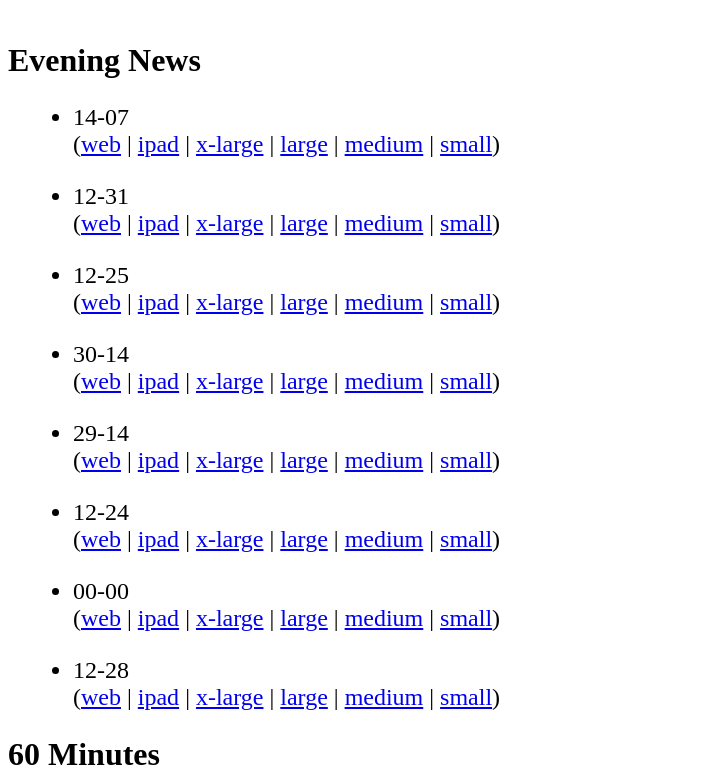
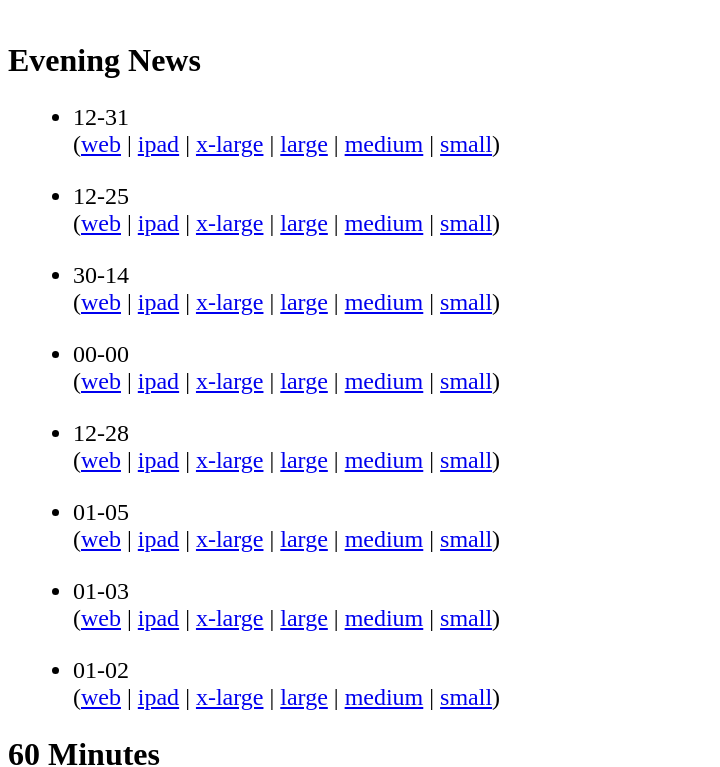
Before and after one commit to jkutner/cbsfeed, a Jekyll site: the page built from index.html, in a window 1280 px wide. Shown: the part 243-1010 px from the top of the page, without its empty margins (0-720 px from the left). Built offline with Jekyll 4.4.1, drawn with Linux system fonts in a browser that asks for light colours; nearby versions of some CDN libraries; some of the changed lines change nothing that is shown.

Commit message:
Updating with latest episdoes

```diff
--- a/_data/evening_news.yml
+++ b/_data/evening_news.yml
@@ -1,13 +1,4 @@
 ---
-- title: 14-07
-  links:
-    orig: /videos/14-7-year-old-survivor-key-in-ky-plane-crash-investigation-previewing-ces-2015-what-to-expect-in-tech/
-    ipad: ipad-streaming.cbsnews.com/media/mpx/2015/01/05/379924035584/EN_FULL_010415_327410_500/EN_FULL_010415_327410_500.m3u8
-    mp4_240: media\/2015\/01\/05\/379924035584\/EN_FULL_010415_322408_240.mp4
-    mp4_740: media\/2015\/01\/05\/379974035584\/EN_FULL_010415_327408_740.mp4
-    mp4_796: media\/2015\/01\/05\/379979635584\/EN_FULL_010415_327968_796.mp4
-    mp4_1296: media\/2015\/01\/05\/3799129635584\/EN_FULL_010415_3212968_1296.mp4
-  date: 14-07
 - title: 12-31
   links:
     orig: /videos/1231-storms-frustrate-airasia-search-amid-a-whiskey-boom-all-spirits-are-equal/
@@ -35,24 +26,6 @@
     mp4_796: ''
     mp4_1296: ''
   date: 30-14
-- title: 29-14
-  links:
-    orig: /videos/122914-u-s-navy-preparing-to-help-find-flight-8501-china-adopts-western-style-table-manners/
-    ipad: ''
-    mp4_240: media\/2014\/12\/30\/378091075896\/EN_122914_FULLEPISODE_326084_240.mp4
-    mp4_740: media\/2014\/12\/30\/378091075896\/EN_122914_FULLEPISODE_326084_740.mp4
-    mp4_796: media\/2014\/12\/30\/378091075896\/EN_122914_FULLEPISODE_326084_796.mp4
-    mp4_1296: media\/2014\/12\/30\/378091075896\/EN_122914_FULLEPISODE_326084_1296.mp4
-  date: 29-14
-- title: 12-24
-  links:
-    orig: /videos/1224-mississippi-cleans-up-from-deadly-storms-pajama-drive-for-foster-children-lifts-spirits/
-    ipad: ''
-    mp4_240: media\/2014\/12\/25\/376873539840\/EN_122414_FullEpisode_324713_240.mp4
-    mp4_740: media\/2014\/12\/25\/376873539840\/EN_122414_FullEpisode_324713_740.mp4
-    mp4_796: media\/2014\/12\/25\/376873539840\/EN_122414_FullEpisode_324713_796.mp4
-    mp4_1296: media\/2014\/12\/25\/376873539840\/EN_122414_FullEpisode_324713_1296.mp4
-  date: 12-24
 - title: 00-00
   links:
     orig: /videos/thousands-honor-fallen-nypd-officer-a-bridge-stuck-in-time/
@@ -71,3 +44,30 @@
     mp4_796: ''
     mp4_1296: ''
   date: 12-28
+- title: 01-05
+  links:
+    orig: /videos/15-markets-dive-as-oil-prices-hit-6-year-low-exonerated-man-who-spent-39-years-in-prison-meets-accuser/
+    ipad: ''
+    mp4_240: ''
+    mp4_740: ''
+    mp4_796: ''
+    mp4_1296: ''
+  date: 01-05
+- title: 01-03
+  links:
+    orig: /videos/13-airasia-flight-8501-search-finds-large-objects-on-ocean-floor-master-goes-on-mission-to-get-students-hooked-on-music/
+    ipad: ipad-streaming.cbsnews.com/media/mpx/2015/01/04/379678275964/EN_FULL_010315_327171_500/EN_FULL_010315_327171_500.m3u8
+    mp4_240: media\/2015\/01\/04\/324078275964\/EN_FULL_010315_327164_240.mp4
+    mp4_740: media\/2015\/01\/04\/374078275964\/EN_FULL_010315_327164_740.mp4
+    mp4_796: media\/2015\/01\/04\/379678275964\/EN_FULL_010315_327164_796.mp4
+    mp4_1296: media\/2015\/01\/04\/3129678275964\/EN_FULL_010315_327164_1296.mp4
+  date: 01-03
+- title: 01-02
+  links:
+    orig: /videos/12-u-s-hits-north-korea-with-sanctions-after-sony-hack-with-4-year-losing-streak-on-the-line-hoops-team-goes-for-broke/
+    ipad: ipad-streaming.cbsnews.com/media/mpx/2015/01/03/379474499834/EN_FULL_10215_326991_500/EN_FULL_10215_326991_500.m3u8
+    mp4_240: media\/2015\/01\/03\/379474499834\/EN_FULL_10215_326980_240.mp4
+    mp4_740: media\/2015\/01\/03\/379474499834\/EN_FULL_10215_326980_740.mp4
+    mp4_796: media\/2015\/01\/03\/379474499834\/EN_FULL_10215_326980_796.mp4
+    mp4_1296: media\/2015\/01\/03\/379474499834\/EN_FULL_10215_326980_1296.mp4
+  date: 01-02
```
